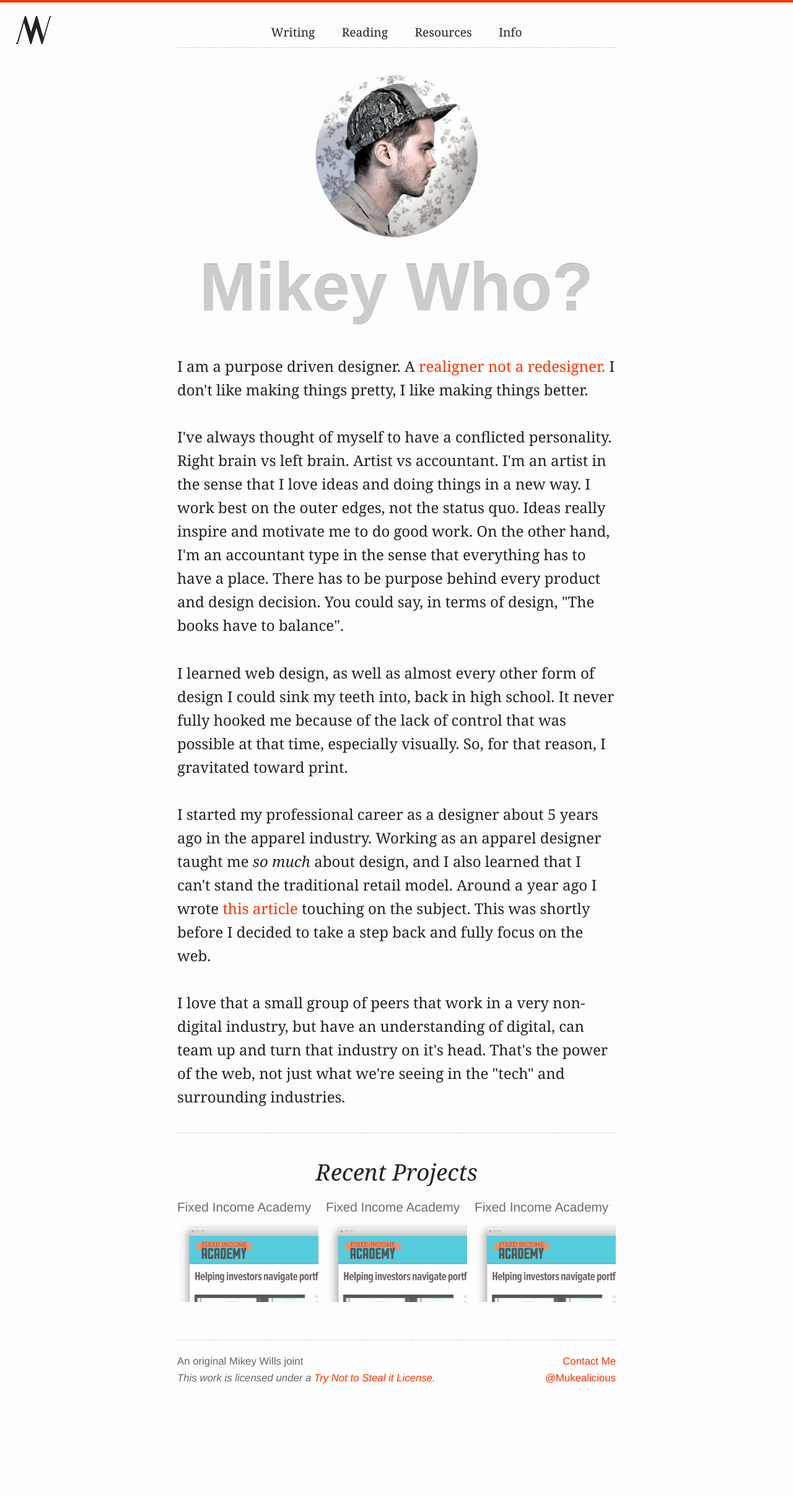
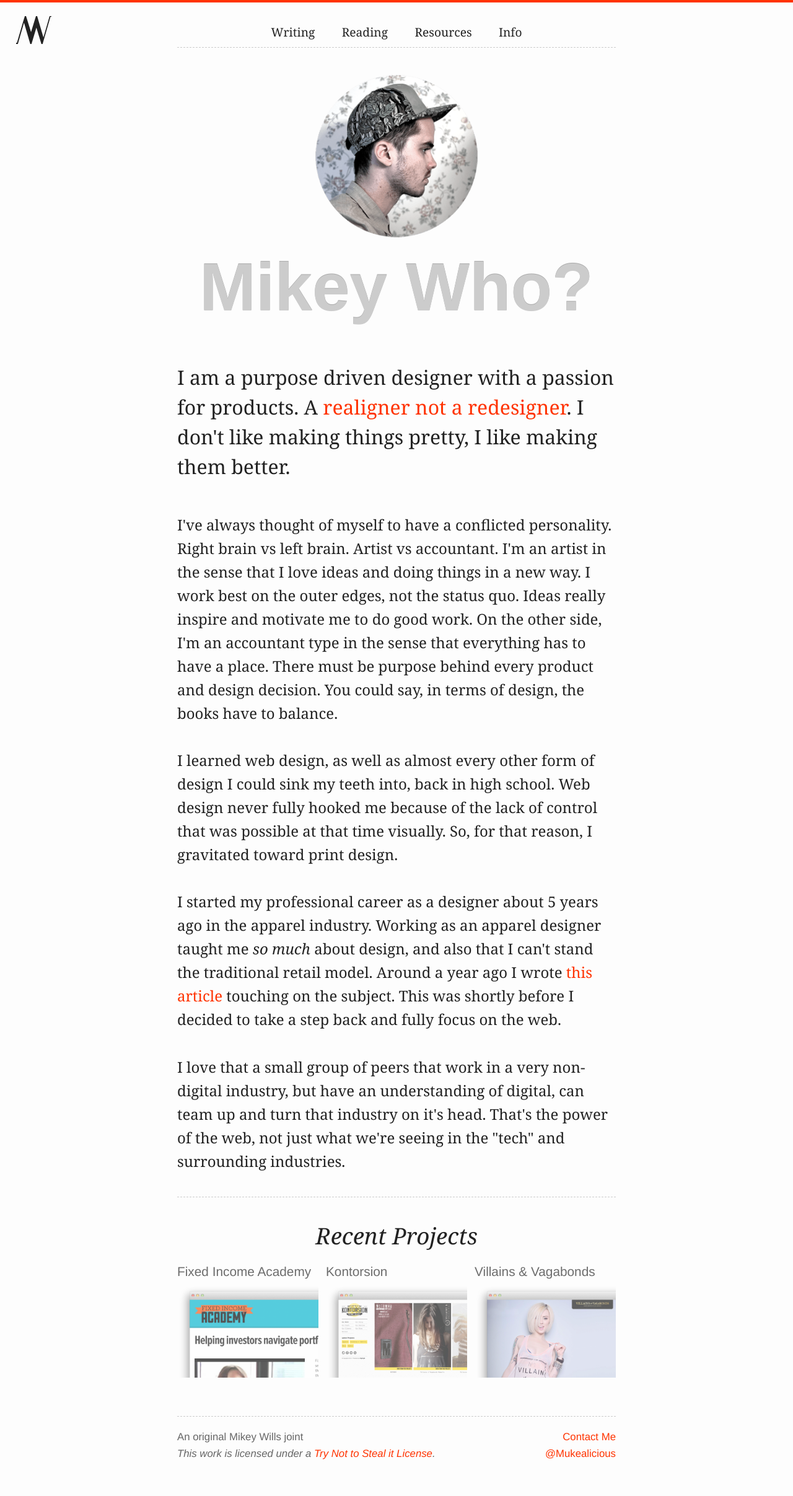
Before and after one commit to mukealicious/mukealicious.github.io, a Jekyll site: the page built from info.html, in a window 1280 px wide. Shown: the whole page at 62% size. Built offline with Jekyll 4.4.1, drawn with Linux system fonts in a browser that asks for light colours; Markdown is read by kramdown in place of the engine named in the settings; before the commit the page ends 2291 px from its top, so only the background shows below that.

Commit message:
Add kon and vv to recent work. Small changes to bio.

```diff
--- a/info.html
+++ b/info.html
@@ -8,13 +8,13 @@
     <div class="bio">
       <img src="images/mikeyface.png" alt="Mikey's Face" class="face">
       <h1 id="mikey-who">Mikey Who?</h1>
-      <p>I am a purpose driven designer. A <a href="http://www.alistapart.com/articles/redesignrealign/">realigner not a redesigner.</a> I don't like making things pretty, I like making things better.</p>
+      <p class="emphasize">I am a purpose driven designer with a passion for products. A <a href="http://www.alistapart.com/articles/redesignrealign/">realigner not a redesigner</a>. I don't like making things pretty, I like making them better.</p>
 
-      <p>I've always thought of myself to have a conflicted personality. Right brain vs left brain. Artist vs accountant. I'm an artist in the sense that I love ideas and doing things in a new way. I work best on the outer edges, not the status quo. Ideas really inspire and motivate me to do good work. On the other hand, I'm an accountant type in the sense that everything has to have a place. There has to be purpose behind every product and design decision. You could say, in terms of design, "The books have to balance".</p>
+      <p>I've always thought of myself to have a conflicted personality. Right brain vs left brain. Artist vs accountant. I'm an artist in the sense that I love ideas and doing things in a new way. I work best on the outer edges, not the status quo. Ideas really inspire and motivate me to do good work. On the other side, I'm an accountant type in the sense that everything has to have a place. There must be purpose behind every product and design decision. You could say, in terms of design, the books have to balance.</p>
 
-      <p>I learned web design, as well as almost every other form of design I could sink my teeth into, back in high school. It never fully hooked me because of the lack of control that was possible at that time, especially visually. So, for that reason, I gravitated toward print.</p>
+      <p>I learned web design, as well as almost every other form of design I could sink my teeth into, back in high school. Web design never fully hooked me because of the lack of control that was possible at that time visually. So, for that reason, I gravitated toward print design.</p>
 
-      <p>I started my professional career as a designer about 5 years ago in the apparel industry. Working as an apparel designer taught me <em>so much</em> about design, and I also learned that I can't stand the traditional retail model. Around a year ago I wrote <a href="http://kontorsioninc.com/2011/07/its-still-got-that-new-blog-smell/">this article</a> touching on the subject. This was shortly before I decided to take a step back and fully focus on the web.</p>
+      <p>I started my professional career as a designer about 5 years ago in the apparel industry. Working as an apparel designer taught me <em>so much</em> about design, and also that I can't stand the traditional retail model. Around a year ago I wrote <a href="http://kontorsioninc.com/2011/07/its-still-got-that-new-blog-smell/">this article</a> touching on the subject. This was shortly before I decided to take a step back and fully focus on the web.</p>
 
       <p>I love that a small group of peers that work in a very non-digital industry, but have an understanding of digital, can team up and turn that industry on it's head. That's the power of the web, not just what we're seeing in the "tech" and surrounding industries.</p>
     </div>
@@ -29,15 +29,15 @@
       </a>
     </div>
     <div class="project">
-      <a href="http://www.fixedincomeacademy.com" title="Fixed Income Academy">
-      <h4>Fixed Income Academy</h4>
-      <img src="images/fia.png" alt="Fixed Income Academy">
+      <a href="http://www.kontorsioninc.com" title="Kontorsion">
+      <h4>Kontorsion</h4>
+      <img src="images/kon.png" alt="Kontorsion">
       </a>
     </div>
     <div class="project">
-      <a href="http://www.fixedincomeacademy.com" title="Fixed Income Academy">
-      <h4>Fixed Income Academy</h4>
-      <img src="images/fia.png" alt="Fixed Income Academy">
+      <a href="http://www.villainsandvagabonds.com" title="Villains &amp; Vagabonds">
+      <h4>Villains &amp; Vagabonds</h4>
+      <img src="images/vv.png" alt="Villains &amp; Vagabonds">
       </a>
     </div>
   </article>
--- a/sass/_base.scss
+++ b/sass/_base.scss
@@ -40,6 +40,8 @@
 h4 { @include adjust-font-size-to(26px); font-family: $title; font-weight: 400;}
 
 .emote { font-family: $longform; font-weight: 400; font-style: italic; }
+
+.emphasize { @include adjust-font-size-to(40px); line-height: 1.5em; }
 
 /* --------------------------------------------------------------------
    Colors
--- a/sass/screen.scss
+++ b/sass/screen.scss
@@ -131,7 +131,7 @@
 
 .project {
   @include span-columns(4);
-  &:nth-child(3n) { @include omega; } // every third project completes a row.
+  &:nth-child(4n) { @include omega; } // every third project completes a row.
   opacity: 0.66;
   @include transition-duration(0.2s);
   &:hover {
--- a/stylesheets/screen.css
+++ b/stylesheets/screen.css
@@ -4,7 +4,7 @@
 /* --------------------------------------------------------------------
    Imports
 -------------------------------------------------------------------- */
-/* line 17, ../../../../../Users/mikeywills/.rvm/gems/ruby-1.9.2-p290/gems/compass-0.12.2/frameworks/compass/stylesheets/compass/reset/_utilities.scss */
+/* line 17, ../../../.rvm/gems/ruby-1.9.3-p194/gems/compass-0.13.alpha.0/frameworks/compass/stylesheets/compass/reset/_utilities.scss */
 html, body, div, span, applet, object, iframe,
 h1, h2, h3, h4, h5, h6, p, blockquote, pre,
 a, abbr, acronym, address, big, cite, code,
@@ -26,45 +26,45 @@
   vertical-align: baseline;
 }
 
-/* line 22, ../../../../../Users/mikeywills/.rvm/gems/ruby-1.9.2-p290/gems/compass-0.12.2/frameworks/compass/stylesheets/compass/reset/_utilities.scss */
+/* line 22, ../../../.rvm/gems/ruby-1.9.3-p194/gems/compass-0.13.alpha.0/frameworks/compass/stylesheets/compass/reset/_utilities.scss */
 html {
   line-height: 1;
 }
 
-/* line 24, ../../../../../Users/mikeywills/.rvm/gems/ruby-1.9.2-p290/gems/compass-0.12.2/frameworks/compass/stylesheets/compass/reset/_utilities.scss */
+/* line 24, ../../../.rvm/gems/ruby-1.9.3-p194/gems/compass-0.13.alpha.0/frameworks/compass/stylesheets/compass/reset/_utilities.scss */
 ol, ul {
   list-style: none;
 }
 
-/* line 26, ../../../../../Users/mikeywills/.rvm/gems/ruby-1.9.2-p290/gems/compass-0.12.2/frameworks/compass/stylesheets/compass/reset/_utilities.scss */
+/* line 26, ../../../.rvm/gems/ruby-1.9.3-p194/gems/compass-0.13.alpha.0/frameworks/compass/stylesheets/compass/reset/_utilities.scss */
 table {
   border-collapse: collapse;
   border-spacing: 0;
 }
 
-/* line 28, ../../../../../Users/mikeywills/.rvm/gems/ruby-1.9.2-p290/gems/compass-0.12.2/frameworks/compass/stylesheets/compass/reset/_utilities.scss */
+/* line 28, ../../../.rvm/gems/ruby-1.9.3-p194/gems/compass-0.13.alpha.0/frameworks/compass/stylesheets/compass/reset/_utilities.scss */
 caption, th, td {
   text-align: left;
   font-weight: normal;
   vertical-align: middle;
 }
 
-/* line 30, ../../../../../Users/mikeywills/.rvm/gems/ruby-1.9.2-p290/gems/compass-0.12.2/frameworks/compass/stylesheets/compass/reset/_utilities.scss */
+/* line 30, ../../../.rvm/gems/ruby-1.9.3-p194/gems/compass-0.13.alpha.0/frameworks/compass/stylesheets/compass/reset/_utilities.scss */
 q, blockquote {
   quotes: none;
 }
-/* line 103, ../../../../../Users/mikeywills/.rvm/gems/ruby-1.9.2-p290/gems/compass-0.12.2/frameworks/compass/stylesheets/compass/reset/_utilities.scss */
+/* line 103, ../../../.rvm/gems/ruby-1.9.3-p194/gems/compass-0.13.alpha.0/frameworks/compass/stylesheets/compass/reset/_utilities.scss */
 q:before, q:after, blockquote:before, blockquote:after {
   content: "";
   content: none;
 }
 
-/* line 32, ../../../../../Users/mikeywills/.rvm/gems/ruby-1.9.2-p290/gems/compass-0.12.2/frameworks/compass/stylesheets/compass/reset/_utilities.scss */
+/* line 32, ../../../.rvm/gems/ruby-1.9.3-p194/gems/compass-0.13.alpha.0/frameworks/compass/stylesheets/compass/reset/_utilities.scss */
 a img {
   border: none;
 }
 
-/* line 116, ../../../../../Users/mikeywills/.rvm/gems/ruby-1.9.2-p290/gems/compass-0.12.2/frameworks/compass/stylesheets/compass/reset/_utilities.scss */
+/* line 116, ../../../.rvm/gems/ruby-1.9.3-p194/gems/compass-0.13.alpha.0/frameworks/compass/stylesheets/compass/reset/_utilities.scss */
 article, aside, details, figcaption, figure, footer, header, hgroup, menu, nav, section, summary {
   display: block;
 }
@@ -76,14 +76,9 @@
    Typography
 -------------------------------------------------------------------- */
 /* Vertical Rhythm */
-/* line 61, ../../../../../Users/mikeywills/.rvm/gems/ruby-1.9.2-p290/gems/compass-0.12.2/frameworks/compass/stylesheets/compass/typography/_vertical_rhythm.scss */
-* html {
+/* line 66, ../../../.rvm/gems/ruby-1.9.3-p194/gems/compass-0.13.alpha.0/frameworks/compass/stylesheets/compass/typography/_vertical_rhythm.scss */
+html {
   font-size: 187.5%;
-}
-
-/* line 64, ../../../../../Users/mikeywills/.rvm/gems/ruby-1.9.2-p290/gems/compass-0.12.2/frameworks/compass/stylesheets/compass/typography/_vertical_rhythm.scss */
-html {
-  font-size: 30px;
   line-height: 1.6em;
 }
 
@@ -128,6 +123,13 @@
   font-style: italic;
 }
 
+/* line 44, ../sass/_base.scss */
+.emphasize {
+  font-size: 1.333em;
+  line-height: 1.2em;
+  line-height: 1.5em;
+}
+
 /* --------------------------------------------------------------------
    Colors
 -------------------------------------------------------------------- */
@@ -137,7 +139,7 @@
 /* --------------------------------------------------------------------
    Global
 -------------------------------------------------------------------- */
-/* line 80, ../sass/_base.scss */
+/* line 82, ../sass/_base.scss */
 body {
   font-family: "adobe-garamond-pro", Georgia, serif;
   -webkit-font-smoothing: antialiased;
@@ -146,42 +148,43 @@
   border-top: 0.2em solid #ff3300;
 }
 
-/* line 88, ../sass/_base.scss */
+/* line 90, ../sass/_base.scss */
 img, object {
   max-width: 100%;
 }
 
-/* line 92, ../sass/_base.scss */
+/* line 94, ../sass/_base.scss */
 a {
   color: #ff3300;
   text-decoration: none;
   -webkit-transition-duration: 0.2s;
   -moz-transition-duration: 0.2s;
+  -ms-transition-duration: 0.2s;
   -o-transition-duration: 0.2s;
   transition-duration: 0.2s;
 }
-/* line 96, ../sass/_base.scss */
+/* line 98, ../sass/_base.scss */
 a:hover {
   text-decoration: underline;
 }
 
-/* line 101, ../sass/_base.scss */
+/* line 103, ../sass/_base.scss */
 p {
   margin-bottom: 1.6em;
 }
 
-/* line 105, ../sass/_base.scss */
+/* line 107, ../sass/_base.scss */
 em {
   font-style: italic;
 }
 
-/* line 109, ../sass/_base.scss */
+/* line 111, ../sass/_base.scss */
 ::selection {
   background: #cccccc;
   /* Safari */
 }
 
-/* line 112, ../sass/_base.scss */
+/* line 114, ../sass/_base.scss */
 ::-moz-selection {
   background: #cccccc;
   /* Firefox */
@@ -201,7 +204,7 @@
   padding-left: 1.75em;
   padding-right: 1.75em;
 }
-/* line 38, ../../../../../Users/mikeywills/.rvm/gems/ruby-1.9.2-p290/gems/compass-0.12.2/frameworks/compass/stylesheets/compass/utilities/general/_clearfix.scss */
+/* line 38, ../../../.rvm/gems/ruby-1.9.3-p194/gems/compass-0.13.alpha.0/frameworks/compass/stylesheets/compass/utilities/general/_clearfix.scss */
 .container:after {
   content: "";
   display: table;
@@ -321,7 +324,7 @@
 article.hi h2 {
   font-style: italic;
 }
-/* line 67, ../sass/_base.scss */
+/* line 69, ../sass/_base.scss */
 article.hi h2::after {
   content: ' ';
   display: block;
@@ -342,7 +345,7 @@
   display: inline;
   text-align: center;
 }
-/* line 67, ../sass/_base.scss */
+/* line 69, ../sass/_base.scss */
 .bio::after {
   content: ' ';
   display: block;
@@ -390,11 +393,12 @@
   opacity: 0.66;
   -webkit-transition-duration: 0.2s;
   -moz-transition-duration: 0.2s;
+  -ms-transition-duration: 0.2s;
   -o-transition-duration: 0.2s;
   transition-duration: 0.2s;
 }
 /* line 134, ../sass/screen.scss */
-.project:nth-child(3n) {
+.project:nth-child(4n) {
   float: right;
   margin-right: 0;
   #margin-left: -0.5em;
@@ -421,27 +425,17 @@
 -------------------------------------------------------------------- */
 /* < 1700px */
 @media screen and (max-width: 1700px) {
-  /* line 61, ../../../../../Users/mikeywills/.rvm/gems/ruby-1.9.2-p290/gems/compass-0.12.2/frameworks/compass/stylesheets/compass/typography/_vertical_rhythm.scss */
-  * html {
+  /* line 66, ../../../.rvm/gems/ruby-1.9.3-p194/gems/compass-0.13.alpha.0/frameworks/compass/stylesheets/compass/typography/_vertical_rhythm.scss */
+  html {
     font-size: 150%;
-  }
-
-  /* line 64, ../../../../../Users/mikeywills/.rvm/gems/ruby-1.9.2-p290/gems/compass-0.12.2/frameworks/compass/stylesheets/compass/typography/_vertical_rhythm.scss */
-  html {
-    font-size: 24px;
     line-height: 1.583em;
   }
 }
 /* < 1100px */
 @media screen and (max-width: 1100px) {
-  /* line 61, ../../../../../Users/mikeywills/.rvm/gems/ruby-1.9.2-p290/gems/compass-0.12.2/frameworks/compass/stylesheets/compass/typography/_vertical_rhythm.scss */
-  * html {
+  /* line 66, ../../../.rvm/gems/ruby-1.9.3-p194/gems/compass-0.13.alpha.0/frameworks/compass/stylesheets/compass/typography/_vertical_rhythm.scss */
+  html {
     font-size: 131.25%;
-  }
-
-  /* line 64, ../../../../../Users/mikeywills/.rvm/gems/ruby-1.9.2-p290/gems/compass-0.12.2/frameworks/compass/stylesheets/compass/typography/_vertical_rhythm.scss */
-  html {
-    font-size: 21px;
     line-height: 1.619em;
   }
 }
@@ -472,14 +466,9 @@
 }
 /* < 490px */
 @media screen and (max-width: 490px) {
-  /* line 61, ../../../../../Users/mikeywills/.rvm/gems/ruby-1.9.2-p290/gems/compass-0.12.2/frameworks/compass/stylesheets/compass/typography/_vertical_rhythm.scss */
-  * html {
+  /* line 66, ../../../.rvm/gems/ruby-1.9.3-p194/gems/compass-0.13.alpha.0/frameworks/compass/stylesheets/compass/typography/_vertical_rhythm.scss */
+  html {
     font-size: 112.5%;
-  }
-
-  /* line 64, ../../../../../Users/mikeywills/.rvm/gems/ruby-1.9.2-p290/gems/compass-0.12.2/frameworks/compass/stylesheets/compass/typography/_vertical_rhythm.scss */
-  html {
-    font-size: 18px;
     line-height: 1.5em;
   }
 
```
Also changed, not shown: images/fia.png, images/kon.png (added), images/vv.png (added).
